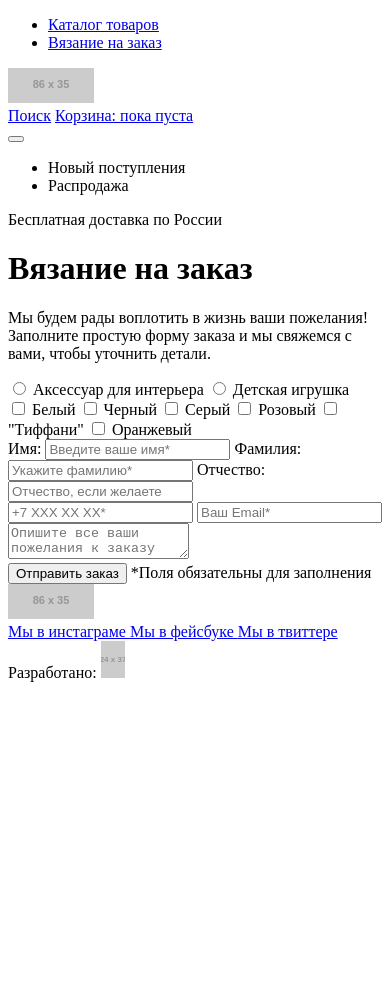
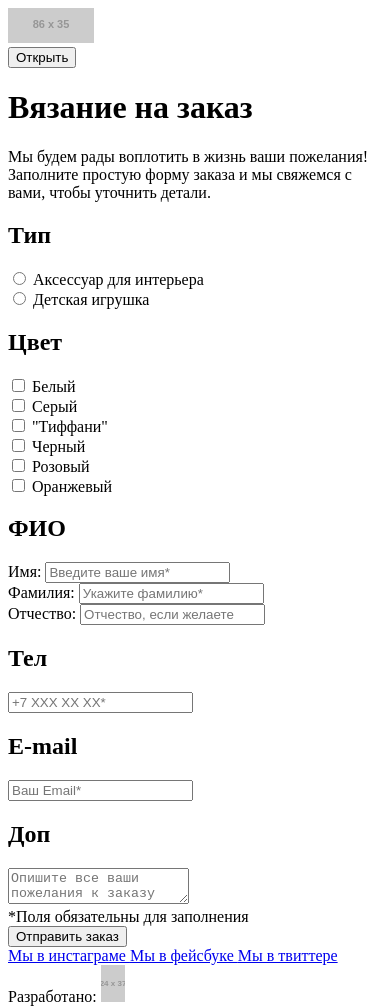
Before and after one commit to emptyform/161145-mishka, a website: page form.html in a window 390 px wide. Before the commit the page ends 844 px from the top, so only its background shows below. Drawn offline with Linux system fonts and the light colour scheme; placeholder pictures from the web are drawn by us.

Commit message:
Fixes made, mobile first markup

```diff
--- a/form.html
+++ b/form.html
@@ -6,37 +6,10 @@
   </head>
   <body>
   <header class="page-header">
-    <nav class="main-nav">
-      <div class="main-nav__wrapper">
-        <ul class="main-nav__list">
-          <li class="main-nav__item">
-            <a href="catalog.html">Каталог товаров</a>
-          </li>
-          <li class="main-nav__item">
-            <a href="form.html">Вязание на заказ</a>
-          </li>
-        </ul>
-        <div class="page-header__logo">
-          <img src="http://placehold.it/86x35" alt="Mishka logo">
-        </div>
-        <div class="main-nav__user-panel">
-          <a class="main-nav__search" href="#0">Поиск</a>
-          <a href="#0" class="main-nav__cart">Корзина:
-            <span class="main-nav__cart-content">пока пуста</span>
-          </a>
-        </div>
-        <button class="main-nav__toggler" type="button"></button>
-      </div>
-      <div class="main-offers">
-        <ul class="main-offers__list main-offers--gray">
-          <li class="main-offers__item">Новый поступления</li>
-          <li class="main-offers__item">Распродажа</li>
-        </ul>
-        <span class="main-offers__delivery">
-          Бесплатная доставка по России
-        </span>
-      </div>
-    </nav>
+    <div class="page-header__logo">
+      <img src="http://placehold.it/86x35" alt="Mishka logo">
+    </div>
+    <button class="main-nav__toggler" type="button">Открыть</button>
     <h1 class="page-header__title page-header__title--gray">
       Вязание на заказ
     </h1>
@@ -47,95 +20,86 @@
         Мы будем рады воплотить в жизнь ваши пожелания! Заполните простую
         форму заказа и мы свяжемся с вами, чтобы уточнить детали.
       </p>
-      <div class="order-form__item type-form">
-        <label class="type-form__box type-form__name">
-          <input class="type-form__input" type="radio" name="type"
-                value="decoration">
-          <span class="type-form__indicator"></span>
+      <h2 class="order-form__title">Тип</h2>
+      <div class="radio">
+        <input class="radio__input" type="radio" name="type" value="decoration"
+          id="decoration">
+        <label class="radio__label" for="decoration">
           Аксессуар для интерьера
         </label>
-        <label class="type-form__box">
-          <input class="type-form__input" type="radio" name="type" value="toy">
-          <span class="type-form__indicator"></span>
+      </div>
+      <div class="radio">
+        <input class="radio__input" type="radio" name="type" value="toy"
+          id="toy">
+        <label class="radio__label" for="toy">
           Детская игрушка
         </label>
       </div>
-      <div class="order-form__item order-form__item--gray color-form">
-        <label class="color-form__box color-form__name">
-          <input class="color-form__input" type="checkbox" name="color"
-            value="decoration">
-          <span class="color-form__indicator"></span>
-          Белый
-        </label>
-        <label class="color-form__box">
-          <input class="color-form__input" type="checkbox" name="color"
-            value="toy">
-          <span class="color-form__indicator"></span>
-          Черный
-        </label>
-        <label class="color-form__box">
-          <input class="color-form__input" type="checkbox" name="color"
-            value="toy">
-          <span class="color-form__indicator"></span>
-          Серый
-        </label>
-        <label class="color-form__box">
-          <input class="color-form__input" type="checkbox" name="color"
-            value="toy">
-          <span class="color-form__indicator"></span>
-          Розовый
-        </label>
-        <label class="color-form__box">
-          <input class="color-form__input" type="checkbox" name="color"
-            value="toy">
-          <span class="color-form__indicator"></span>
-          "Тиффани"
-        </label>
-        <label class="color-form__box">
-          <input class="color-form__input" type="checkbox" name="color"
-            value="toy">
-          <span class="color-form__indicator"></span>
-          Оранжевый
-        </label>
+      <h2 class="order-form__title">Цвет</h2>
+      <div class="checkbox">
+        <input class="checkbox__input" type="checkbox" name="color"
+          value="white" id="white">
+        <label class="checkbox__label" for="white">Белый</label>
       </div>
-      <div class="order-form__item name-form">
-        <label class="name-form__box name-form__name">
-          Имя:
-          <input class="name-form__input" type="text"
-            placeholder="Введите ваше имя*">
-        </label>
-        <label class="name-form__box">
-          Фамилия:
-          <input class="name-form__input" type="text"
-            placeholder="Укажите фамилию*">
-        </label>
-        <label class="name-form__box">
-          Отчество:
-          <input class="name-form__input" type="text"
-            placeholder="Отчество, если желаете">
-        </label>
+      <div class="checkbox">
+        <input class="checkbox__input" type="checkbox" name="color"
+          value="gray" id="gray">
+        <label class="checkbox__label" for="gray">Серый</label>
       </div>
-      <div class="order-form__item order-form--gray contacts-form">
-        <input type="tel" placeholder="+7 XXX XX XX*">
-        <input type="email" placeholder="Ваш Email*">
+      <div class="checkbox">
+        <input class="checkbox__input" type="checkbox" name="color"
+          value="tiffany" id="tiffany">
+        <label class="checkbox__label" for="tiffany">"Тиффани"</label>
       </div>
-      <div class="order-form__item details-form">
-        <textarea name="details"
-          placeholder="Опишите все ваши пожелания к заказу"></textarea>
+      <div class="checkbox">
+        <input class="checkbox__input" type="checkbox" name="color"
+          value="black" id="black">
+        <label class="checkbox__label" for="black">Черный</label>
       </div>
-      <div class="order-form__item submit-form">
-        <input class="submit-form__submit" type="submit"
-          value="Отправить заказ">
-        <span class="submit-form__note">
-          *Поля обязательны для заполнения
-        </span>
+      <div class="checkbox">
+        <input class="checkbox__input" type="checkbox" name="color"
+          value="pink" id="pink">
+        <label class="checkbox__label" for="pink">Розовый</label>
+      </div>
+      <div class="checkbox">
+        <input class="checkbox__input" type="checkbox" name="color"
+          value="orange" id="orange">
+        <label class="checkbox__label" for="orange">Оранжевый</label>
+      </div>
+      <h2 class="order-form__title">ФИО</h2>
+      <div class="text-form">
+        <label class="text-form_label">Имя:</label>
+        <input class="text-form__input" type="text"
+          placeholder="Введите ваше имя*">
+      </div>
+      <div class="text-form">
+        <label class="text-form_label">Фамилия:</label>
+        <input class="text-form__input" type="text"
+          placeholder="Укажите фамилию*">
+      </div>
+      <div class="text-form">
+        <label class="text-form__label">Отчество:</label>
+        <input class="text-form__input" type="text"
+          placeholder="Отчество, если желаете">
+      </div>
+      <h2 class="order-form__name">Тел</h2>
+      <input class="text-form__input text-form__input--phone" type="tel"
+        placeholder="+7 XXX XX XX*">
+      <h2 class="order-form__name">E-mail</h2>
+      <input class="text-form__input text-form__input--email" type="email"
+        placeholder="Ваш Email*">
+      <h2 class="order-form__name">Доп</h2>
+      <textarea name="text-area"
+        placeholder="Опишите все ваши пожелания к заказу"></textarea>
+      <div class="order-form__note">
+        *Поля обязательны для заполнения
+      </div>
+      <div class="submit">
+        <input class="submit__btn btn" type="submit" value="Отправить заказ">
       </div>
     </form>
   </main>
   <footer class="page-footer">
-    <a href="#0">
-      <img class="page-footer__logo" src="http://placehold.it/86x35">
-    </a>
     <div class="page-footer__social social-links">
       <a class="social-link social-link--insta" href="https://instagram.com">
         Мы в инстаграме
```
Also changed, not shown: catalog.html (+14 -44 lines), index.html (+21 -55 lines).
